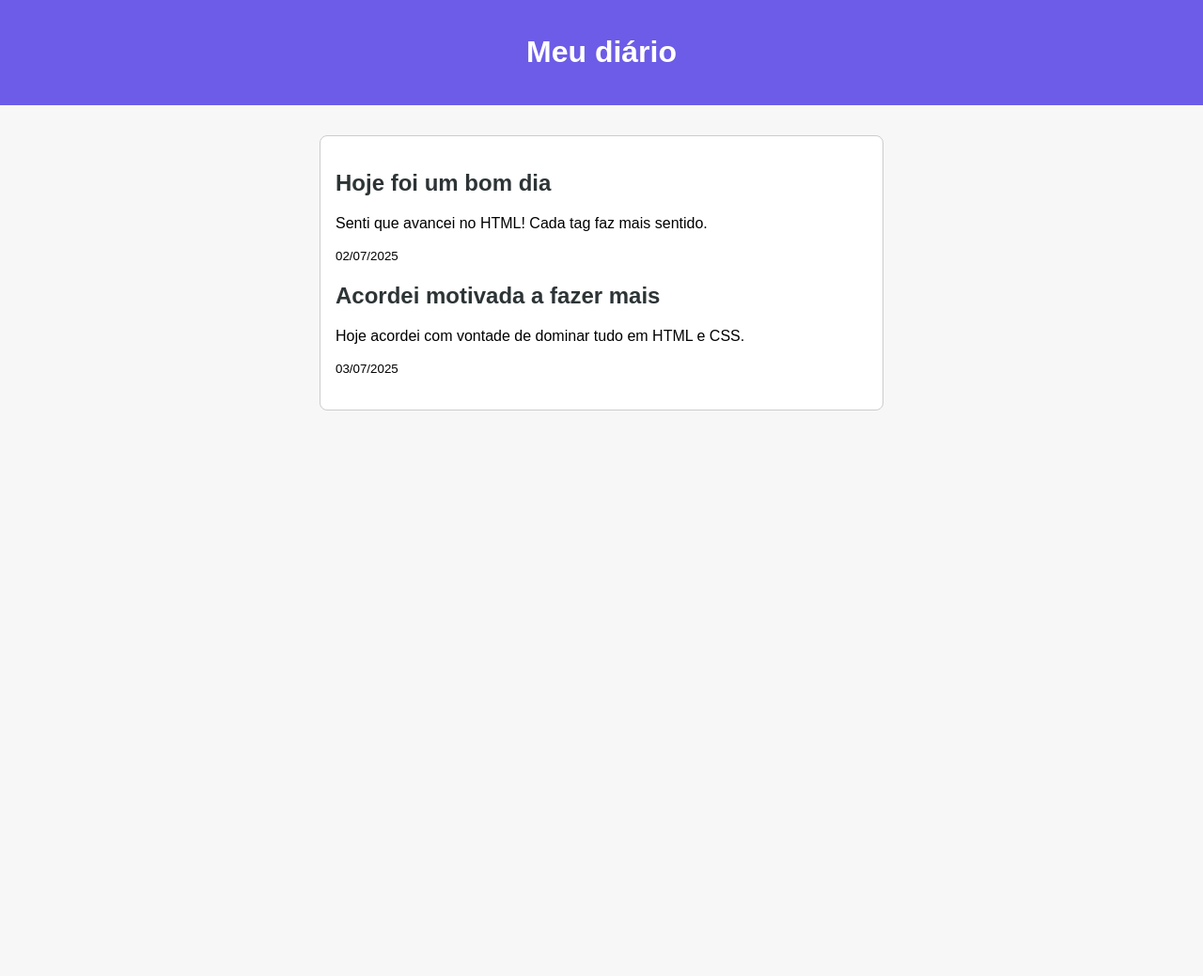
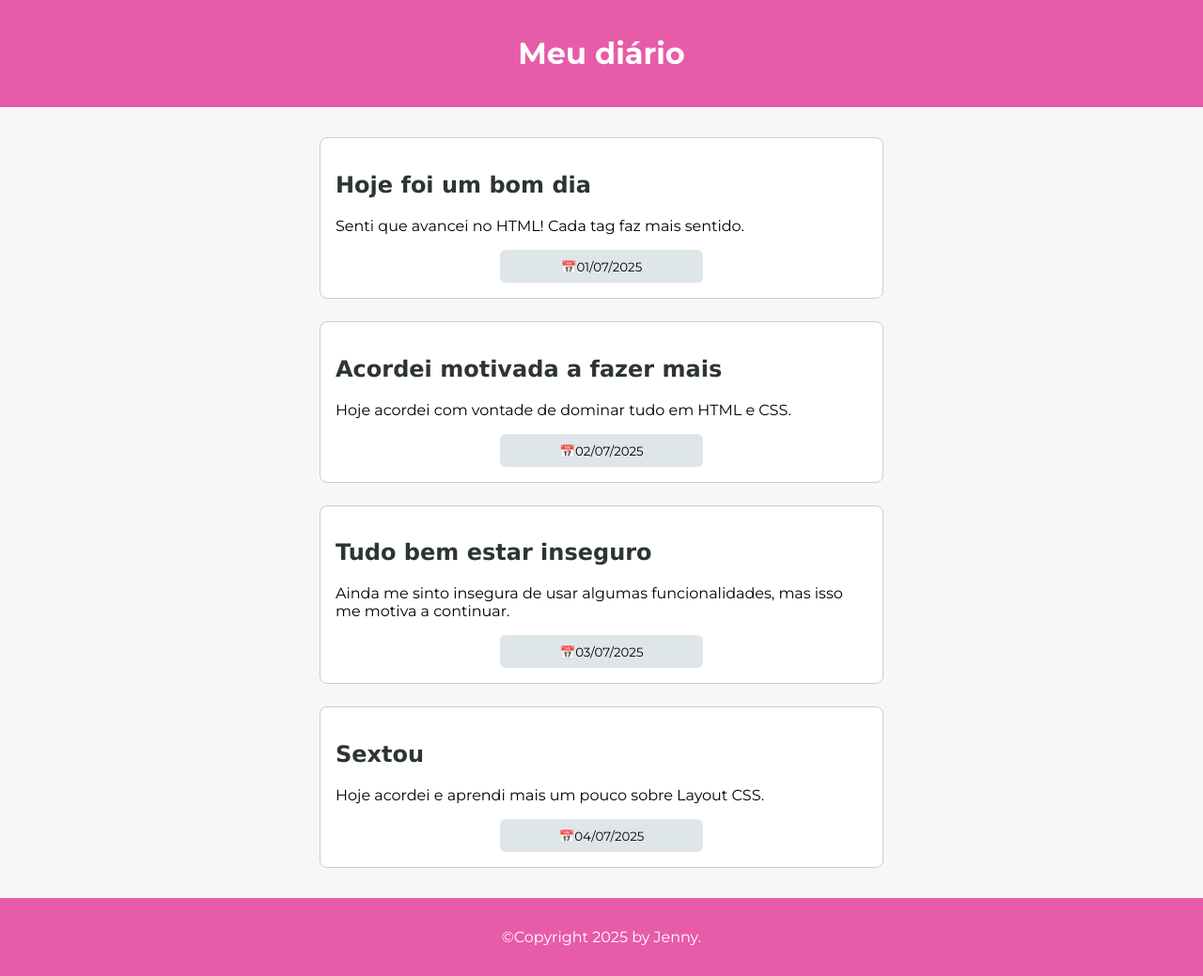
Before and after one commit to jennyAdo/journaling, a plain HTML site: page index.html in a window 1280 px wide. Shown: the whole page at 94% size. Before the commit the page ends 800 px from the top, so only its background shows below. Drawn offline with Linux system fonts and the light colour scheme.

Commit message:
Atualização dos arquivos html e css

```diff
--- a/index.html
+++ b/index.html
@@ -1,30 +1,93 @@
 <!DOCTYPE html>
-<html lang="en">
+<!-- Declaração do tipo de documento: HTML5 -->
+<html lang="pt-br">
   <head>
     <meta charset="UTF-8" />
-    <meta name="viewport" content="width=, initial-scale=1.0" />
+    <!-- Define a codificação de caracteres (acentos, ç etc.) -->
+
+    <meta name="viewport" content="width=device-width, initial-scale=1.0" />
+    <!-- Torna o site responsivo em dispositivos móveis -->
+
+    <!-- Importa a fonte Montserrat do Google Fonts -->
+    <link
+      href="https://fonts.googleapis.com/css2?family=Montserrat:ital,wght@0,100..900;1,100..900&display=swap"
+      rel="stylesheet"
+    />
+
+    <!-- Link para o arquivo CSS externo (estilos da página) -->
+    <link rel="stylesheet" href="style.css" />
+
     <title>Meu diário</title>
+    <!-- Título da aba do navegador -->
+
+    <style>
+      /* Estilo direto no HTML (só para garantir que a fonte funcione) */
+      body {
+        font-family: "Montserrat", sans-serif;
+        margin: 0;
+        padding: 0;
+      }
+    </style>
   </head>
-  <link rel="stylesheet" href="style.css" />
+
   <body>
+    <!-- Cabeçalho da página -->
     <header>
       <h1>Meu diário</h1>
+      <!-- Título principal da página -->
     </header>
+
+    <!-- Seção que agrupa os posts do diário -->
     <section class="posts">
-     <article class="post">
+      <!-- A classe "posts" pode ser usada no CSS para aplicar estilos específicos -->
+
+      <!-- Cada postagem do diário é um artigo separado -->
+      <article class="post">
+        <!-- A tag <article> representa um conteúdo independente, como uma postagem ou notícia -->
+
         <h2>Hoje foi um bom dia</h2>
+        <!-- Título da postagem -->
+
         <p>Senti que avancei no HTML! Cada tag faz mais sentido.</p>
+        <!-- Parágrafo de texto da postagem -->
+
         <footer>
-          <footer>
-          <small>02/07/2025</small>
+          <!-- Rodapé do artigo: normalmente usado para data, autor, fonte, etc. -->
+          <small> 📅01/07/2025</small>
+          <!-- Texto menor com a data -->
         </footer>
+      </article>
+
+      <!-- Segunda postagem -->
+      <article class="post">
         <h2>Acordei motivada a fazer mais</h2>
         <p>Hoje acordei com vontade de dominar tudo em HTML e CSS.</p>
         <footer>
-          <small>03/07/2025</small>
+          <small>📅02/07/2025</small>
         </footer>
-        <h2></h2>
+      </article>
+
+      <!--Terceira Postagem -->
+      <article class="post">
+        <h2>Tudo bem estar inseguro</h2>
+        <p>
+          Ainda me sinto insegura de usar algumas funcionalidades, mas isso me
+          motiva a continuar.
+        </p>
+        <footer>
+          <small>📅03/07/2025</small>
+        </footer>
+      </article>
+      <article class="post">
+        <h2>Sextou</h2>
+        <p>Hoje acordei e aprendi mais um pouco sobre Layout CSS.</p>
+        <footer>
+          <small>📅04/07/2025</small>
+        </footer>
       </article>
     </section>
+    <footer class="rodape">
+      <p>©Copyright 2025 by Jenny.</p>
+    </footer>
   </body>
 </html>
--- a/style.css
+++ b/style.css
@@ -1,12 +1,12 @@
 body {
-  font-family: Arial, sans-serif;
+  font-family: "Montserrat", sans-serif;
   background-color: #f7f7f7;
   margin: 0;
   padding: 0;
 }
 
 header {
-  background-color: #6c5ce7;
+  background-color: #e75ca8;
   color: white;
   text-align: center;
   padding: 1rem;
@@ -27,12 +27,24 @@ header {
 }
 
 .post h2 {
+  font-family: Verdana, Geneva, Tahoma, sans-serif;
   color: #2d3436;
 }
 
-footer.rodape {
+.post footer {
   text-align: center;
-  padding: 1rem;
+  padding: 0.5rem; /* menos espaço interno */
   background-color: #dfe6e9;
-  margin-top: 2rem;
+  margin-top: 1rem; /* reduz a margem superior */
+  max-width: 200px; /* limita a largura máxima da caixa */
+  margin-left: auto; /* centraliza horizontalmente */
+  margin-right: auto;
+  border-radius: 6px; /* cantos arredondados */
 }
+.rodape {
+  background-color: #e75ca8;
+  color: white;
+  text-align: center;
+  padding: 1rem 0;
+  width: 100%;
+}
```
